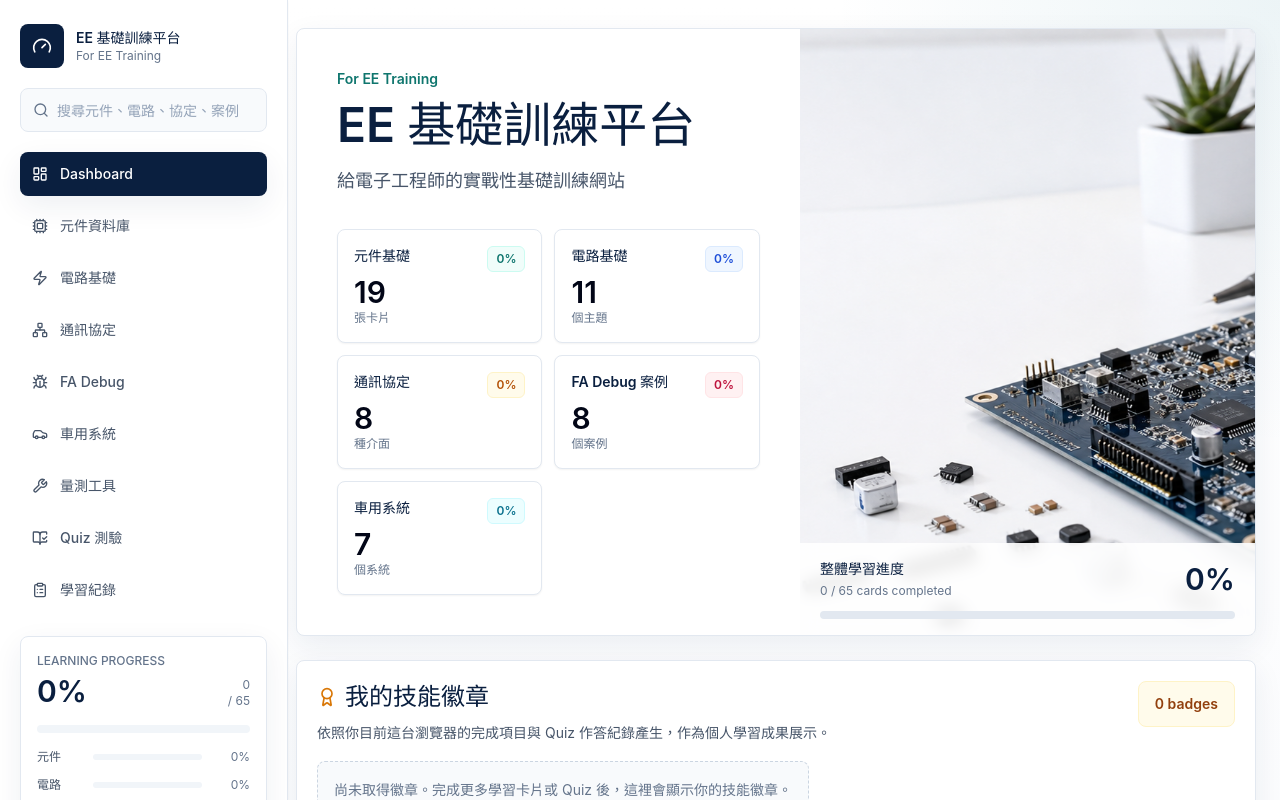
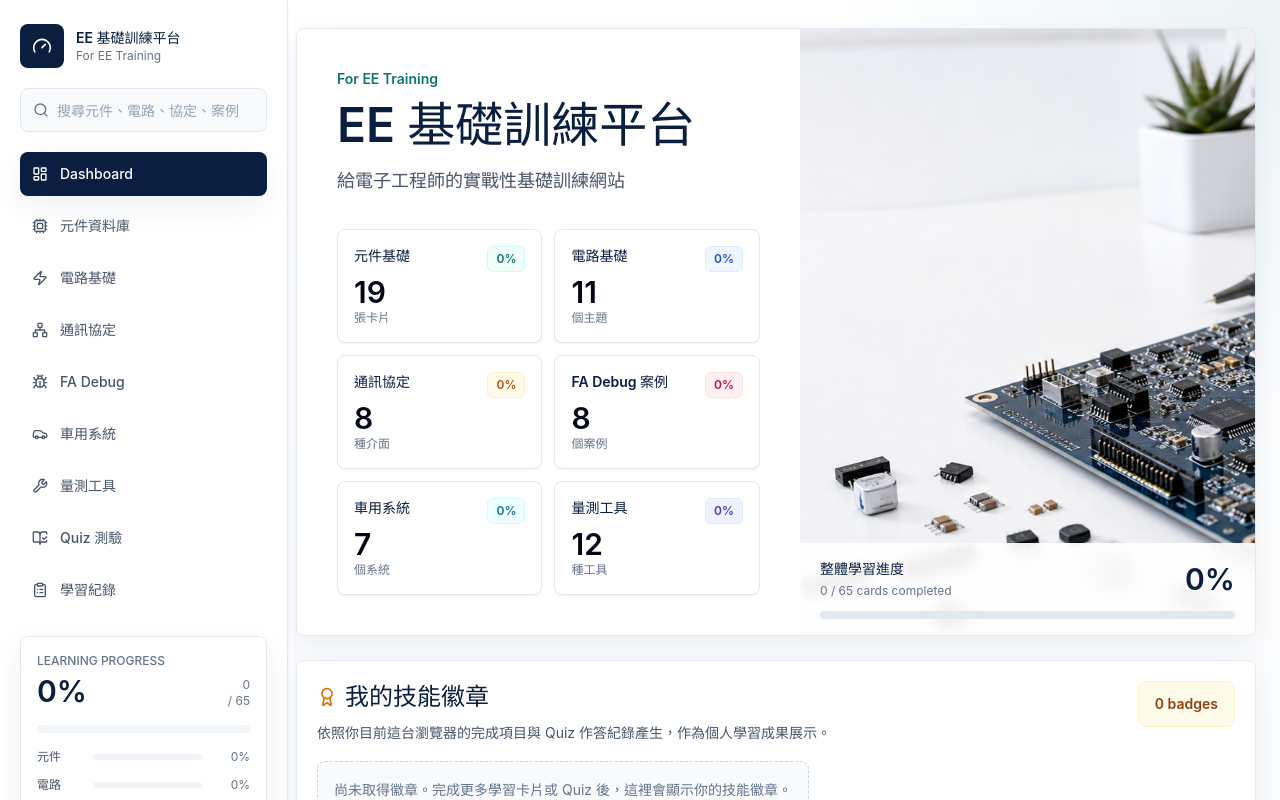
Before and after one commit to johnny802023-YU/EETraining, a React (Vite) app: page / in a window 1280 px wide. Shown: the top 800 px of the page. Built offline with nearby package versions, Linux system fonts and the light colour scheme.

Commit message:
Add tools KPI to dashboard

```diff
--- a/src/data/trainingData.js
+++ b/src/data/trainingData.js
@@ -785,6 +785,13 @@ export const kpis = [
     unit: "個系統",
     tone: "cyan",
   },
+  {
+    id: "tools",
+    title: "量測工具",
+    value: measurementTools.length,
+    unit: "種工具",
+    tone: "indigo",
+  },
 ];
 
 export const learningPath = [
--- a/src/pages/Dashboard.jsx
+++ b/src/pages/Dashboard.jsx
@@ -26,6 +26,7 @@ const sectionRoutes = {
   protocols: "/protocols",
   debug: "/debug",
   automotive: "/automotive",
+  tools: "/tools",
 };
 
 const toneClasses = {
@@ -34,6 +35,7 @@ const toneClasses = {
   amber: "border-amber-100 bg-amber-50 text-amber-700",
   rose: "border-rose-100 bg-rose-50 text-rose-700",
   cyan: "border-cyan-100 bg-cyan-50 text-cyan-700",
+  indigo: "border-indigo-100 bg-indigo-50 text-indigo-700",
 };
 
 function BadgePill({ badge }) {
```
